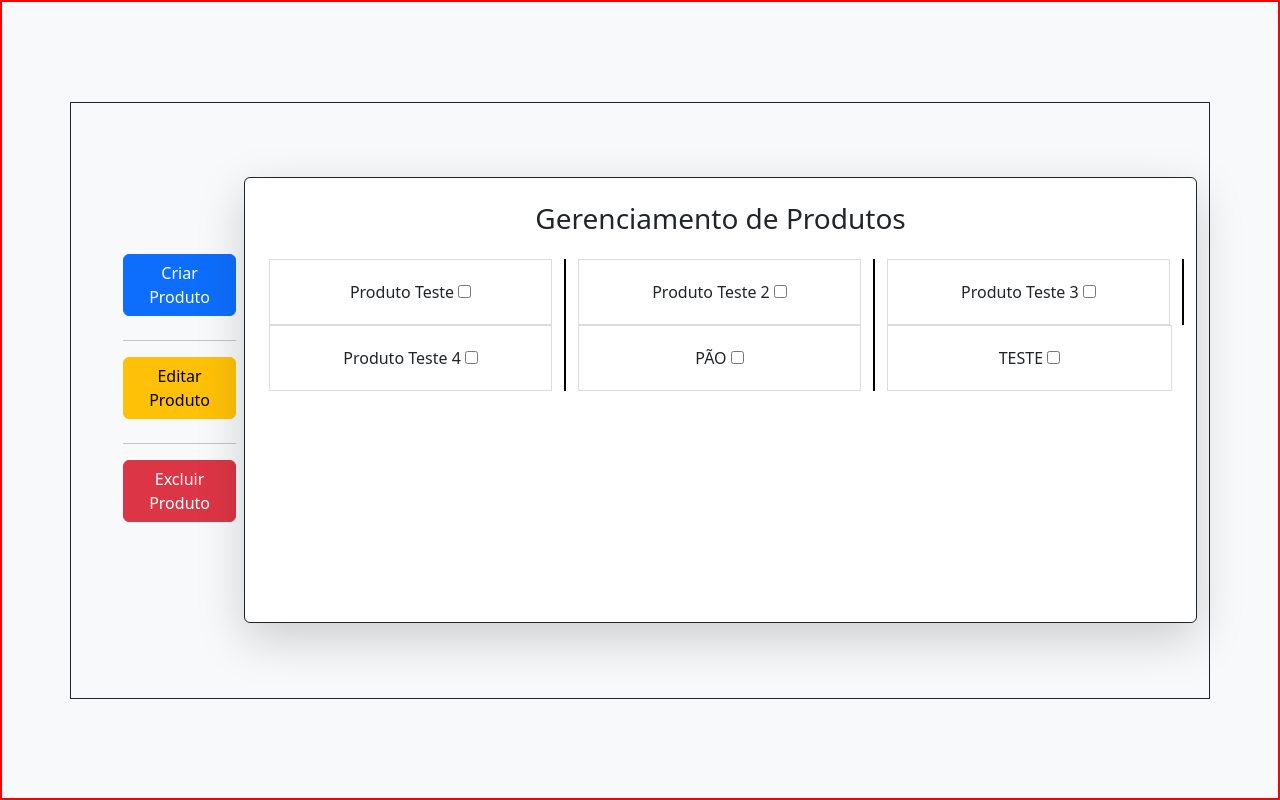
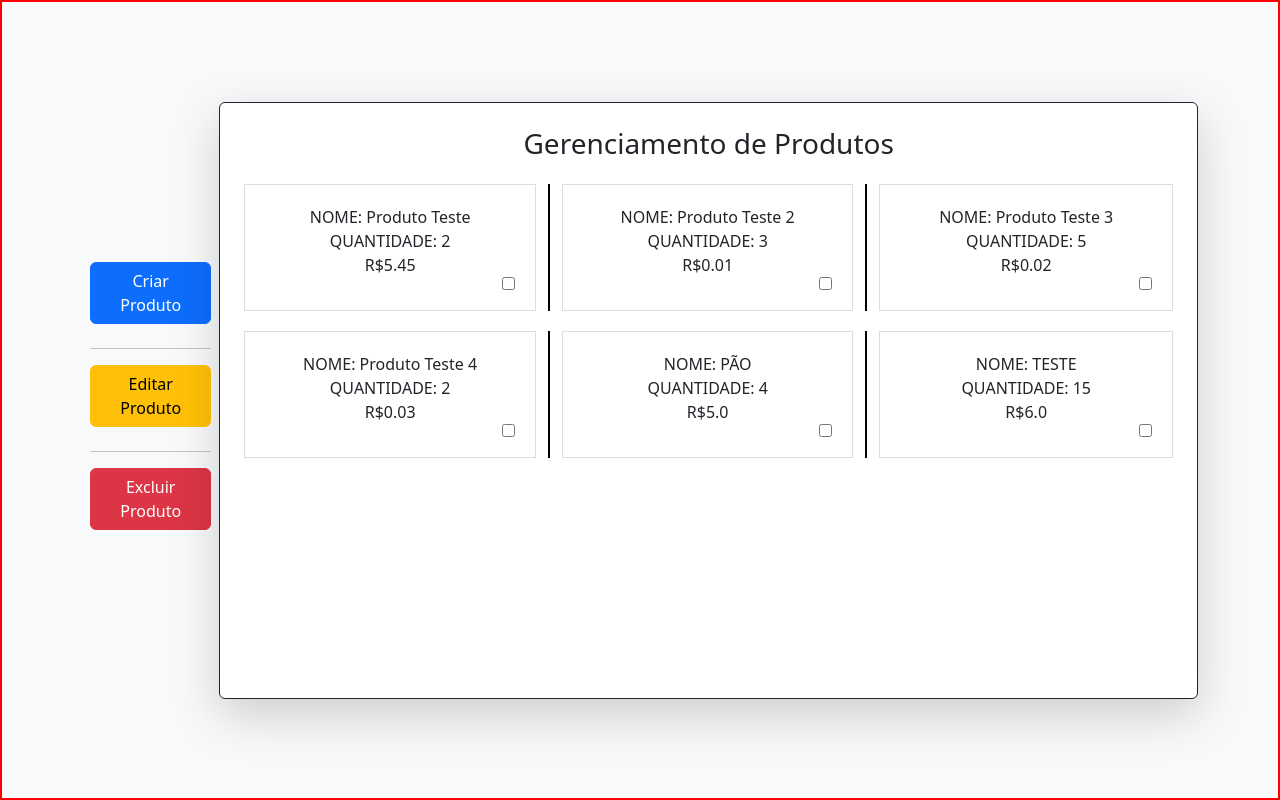
Before and after one commit to ebileu/sistema-lojaVirtual-django, a Django app: page /pagina-inicial in a window 1280 px wide. Run offline with Django 5.2, Linux system fonts and the light colour scheme; data comes from the database, SQL or seed files in the repository; both versions use the stored data as it was after the commit.

Commit message:
Correção de URL's e alguns ajustes de template

```diff
--- a/loja_virtual/templates/cadastro_produto.html
+++ b/loja_virtual/templates/cadastro_produto.html
@@ -32,7 +32,7 @@
 
                 <div class="col-md-3">
                     <label for="inputQntd" class="form-label">Quantidade em Estoque</label>
-                    <input type="number" name="quantidade_estoque" class="form-control" id="inputQntd" placeholder="Digite a quantidade em estoque..." min="0" max="15" required>
+                    <input type="number" name="quantidade_estoque" class="form-control" id="inputQntd" placeholder="Digite a quantidade em estoque..." min="0" required>
                 </div>
 
                 <div class="col-md-3">
@@ -50,6 +50,7 @@
 
                 <div class="col-12">
                     <button type="submit" class="btn btn-primary">Cadastrar produto</button>
+                    <a href= {% url "pagina_inicial" %} class="btn btn-danger">Voltar para a tela inicial</a>
                 </div>
             </form>
         </div>
--- a/loja_virtual/templates/pagina_inicial.html
+++ b/loja_virtual/templates/pagina_inicial.html
@@ -18,6 +18,8 @@
             text-align: center;
         }
         ul{
+            margin: 0;
+            padding: 0;
             list-style: none;
         }
         .product{
@@ -42,11 +44,11 @@
 </head>
 <body>
     {% comment %} border border-primary  border border-danger {% endcomment %}
-    <div class="container border border-dark d-flex justify-content-between align-items-center h-75">
+    <div class="container d-flex justify-content-between align-items-center h-75">
         <nav class="container_menu_options  w-10 d-flex justify-content-center mx-1">
             <div class="menu_options  w-100 p-1">
                 <ul>
-                    <li><a href="#" class="btn btn-primary mb-2">Criar Produto</a></li>
+                    <li><a href={% url "cadastro_produto" %} class="btn btn-primary mb-2">Criar Produto</a></li>
                     <hr>
                     <li><a href="#" class="btn btn-warning mb-2">Editar Produto</a></li>
                     <hr>
@@ -55,140 +57,35 @@
             </div>
         </nav>
 
-        <div class="card menu-card shadow-lg p-4 border border-dark h-75 w-100">
+        <div class="card menu-card shadow-lg p-4 border border-dark h-100 w-100">
             <h3 class="mb-4">Gerenciamento de Produtos</h3>
 
-            {% comment %} Primeira fileira {% endcomment %}
-            <div class="row">
+            <div>
+                {% for i in produtos%}
+                    {% if forloop.first or forloop.counter0|divisibleby:3 %}
+                        <div class="row">
+                    {% endif %}
 
-                {%for i in produtos%}
+
                     <div class="col-md-4">
-                        <div class="product">
-                            <span>{{i.nome_produto}}</span>
-                            <input type="checkbox">
-                        </div>
-                    </div>
-                {% endfor %}
-                    {% comment %}
-                    <div class="col-md-4">
-                        <div class="product">
-                            <span>PRODUTO</span>
-                            <input type="checkbox">
+                        <div class="product ">
+                            <div class="product_info d-flex justify-content-between flex-column ">
+                                <span>NOME: {{i.nome_produto}}</span>
+                                <span>QUANTIDADE: {{i.quantidade}}</span>
+                                <span>R${{i.preco}}</span>
+
+                                <div class="d-flex justify-content-end">
+                                    <input type="checkbox">
+                                </div>
+                            </div>
                         </div>
                     </div>
 
-                    <div class="col-md-4">
-                        <div class="product">
-                            <span>PRODUTO</span>
-                            <input type="checkbox">
+                    {% if forloop.counter|divisibleby:3 or forloop.last %}
                         </div>
-                    </div> {% endcomment %}
-
+                    {% endif %}
+                {% endfor %}
             </div>
-
-            {% comment %} Segunda fileira {% endcomment %}
-            {% comment %} <div class="row">
-
-                <div class="col-md-4">
-                    <div class="product">
-                        <span>PRODUTO</span>
-                        <input type="checkbox">
-                    </div>
-                </div>
-
-                <div class="col-md-4">
-                    <div class="product">
-                        <span>PRODUTO</span>
-                        <input type="checkbox">
-                    </div>
-                </div>
-
-                <div class="col-md-4">
-                    <div class="product">
-                        <span>PRODUTO</span>
-                        <input type="checkbox">
-                    </div>
-                </div>
-
-            </div> {% endcomment %}
-
-            {% comment %} Terceira fileira {% endcomment %}
-            {% comment %} <div class="row">
-
-                <div class="col-md-4">
-                    <div class="product">
-                        <span>PRODUTO</span>
-                        <input type="checkbox">
-                    </div>
-                </div>
-
-                <div class="col-md-4">
-                    <div class="product">
-                        <span>PRODUTO</span>
-                        <input type="checkbox">
-                    </div>
-                </div>
-
-                <div class="col-md-4">
-                    <div class="product">
-                        <span>PRODUTO</span>
-                        <input type="checkbox">
-                    </div>
-                </div>
-
-            </div> {% endcomment %}
-
-            {% comment %} Quarta fileira {% endcomment %}
-            {% comment %} <div class="row">
-
-                <div class="col-md-4">
-                    <div class="product">
-                        <span>PRODUTO</span>
-                        <input type="checkbox">
-                    </div>
-                </div>
-
-                <div class="col-md-4">
-                    <div class="product">
-                        <span>PRODUTO</span>
-                        <input type="checkbox">
-                    </div>
-                </div>
-
-                <div class="col-md-4">
-                    <div class="product">
-                        <span>PRODUTO</span>
-                        <input type="checkbox">
-                    </div>
-                </div>
-
-            </div> {% endcomment %}
-
-            {% comment %} Quinta fileira {% endcomment %}
-            {% comment %} <div class="row">
-
-                <div class="col-md-4">
-                    <div class="product">
-                        <span>PRODUTO</span>
-                        <input type="checkbox">
-                    </div>
-                </div>
-
-                <div class="col-md-4">
-                    <div class="product">
-                        <span>PRODUTO</span>
-                        <input type="checkbox">
-                    </div>
-                </div>
-
-                <div class="col-md-4">
-                    <div class="product">
-                        <span>PRODUTO</span>
-                        <input type="checkbox">
-                    </div>
-                </div>
-
-            </div> {% endcomment %}
 
         </div>
     </div>
```
Also changed, not shown: db.sqlite3.
